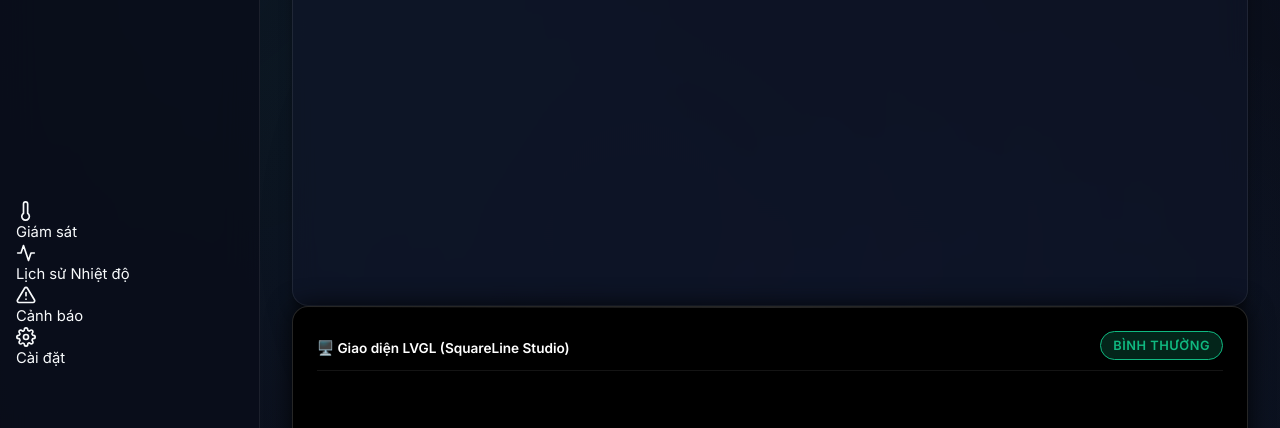
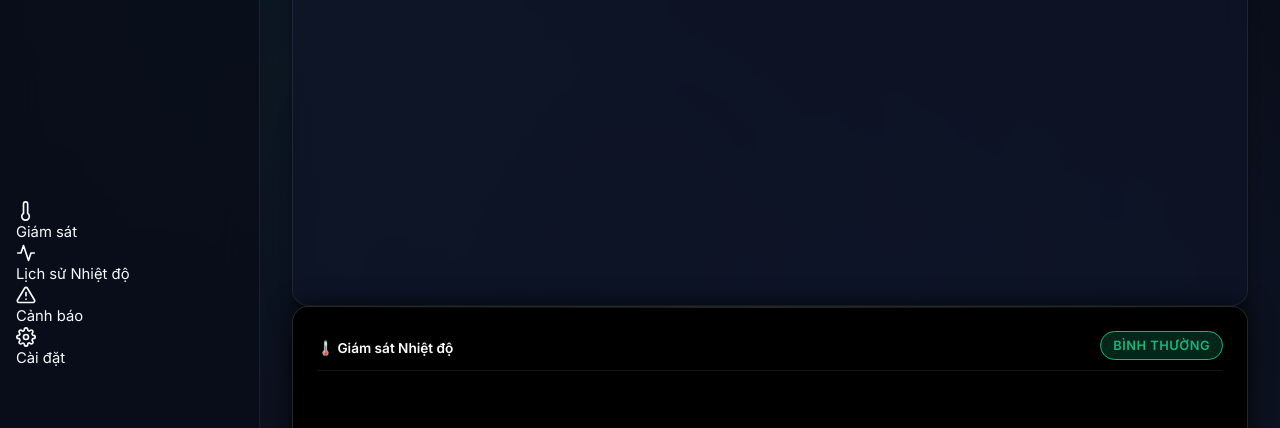
Before and after one commit to XuTa93/CF_IOT, a plain HTML site: page PWA/index.html in a window 1280 px wide. Shown: the part 164-592 px from the top of the page. Drawn offline with Linux system fonts and the light colour scheme.

Commit message:
Update card label text from LVGL SquareLine Studio to Giám sát Nhiệt độ

```diff
--- a/PWA/index.html
+++ b/PWA/index.html
@@ -130,7 +130,7 @@
                 <!-- Màn hình LVGL Style: Arc Min (Trái) - Nhiệt độ Tức thời (Giữa) - Arc Max (Phải) -->
                 <div class="card gauge-card" style="background: #000000; border: 1px solid rgba(255,255,255,0.15); box-shadow: 0 0 25px rgba(0,0,0,0.8);">
                     <div class="card-header" style="border-bottom: 1px solid rgba(255,255,255,0.08); padding-bottom: 10px;">
-                        <span class="card-label" style="color: #fff; font-weight: 600;">🖥️ Giao diện LVGL (SquareLine Studio)</span>
+                        <span class="card-label" style="color: #fff; font-weight: 600;">🌡️ Giám sát Nhiệt độ</span>
                         <span class="status-badge" id="tempStatusBadge" style="padding: 4px 12px; border-radius: 20px; font-size: 0.8rem; background: rgba(16, 185, 129, 0.2); color: #10b981; border: 1px solid #10b981; font-weight: 600;">Bình thường</span>
                     </div>
 
```
